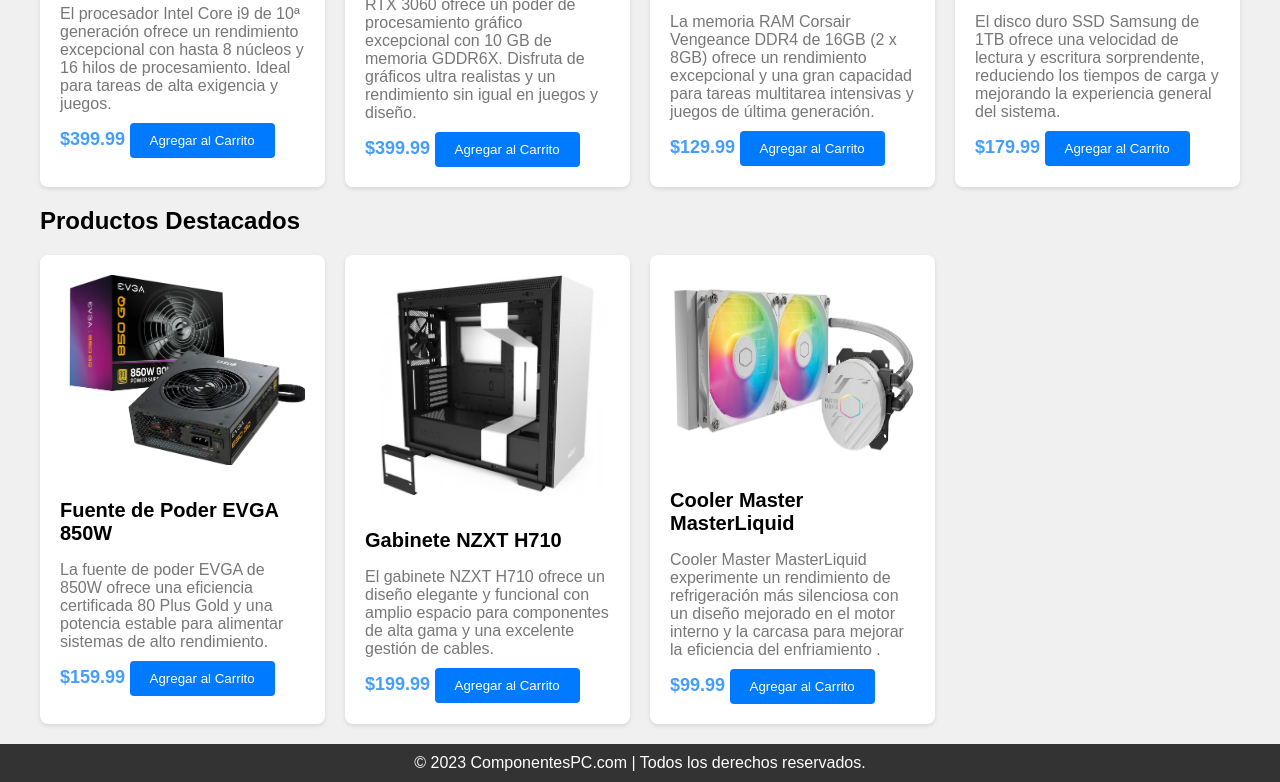
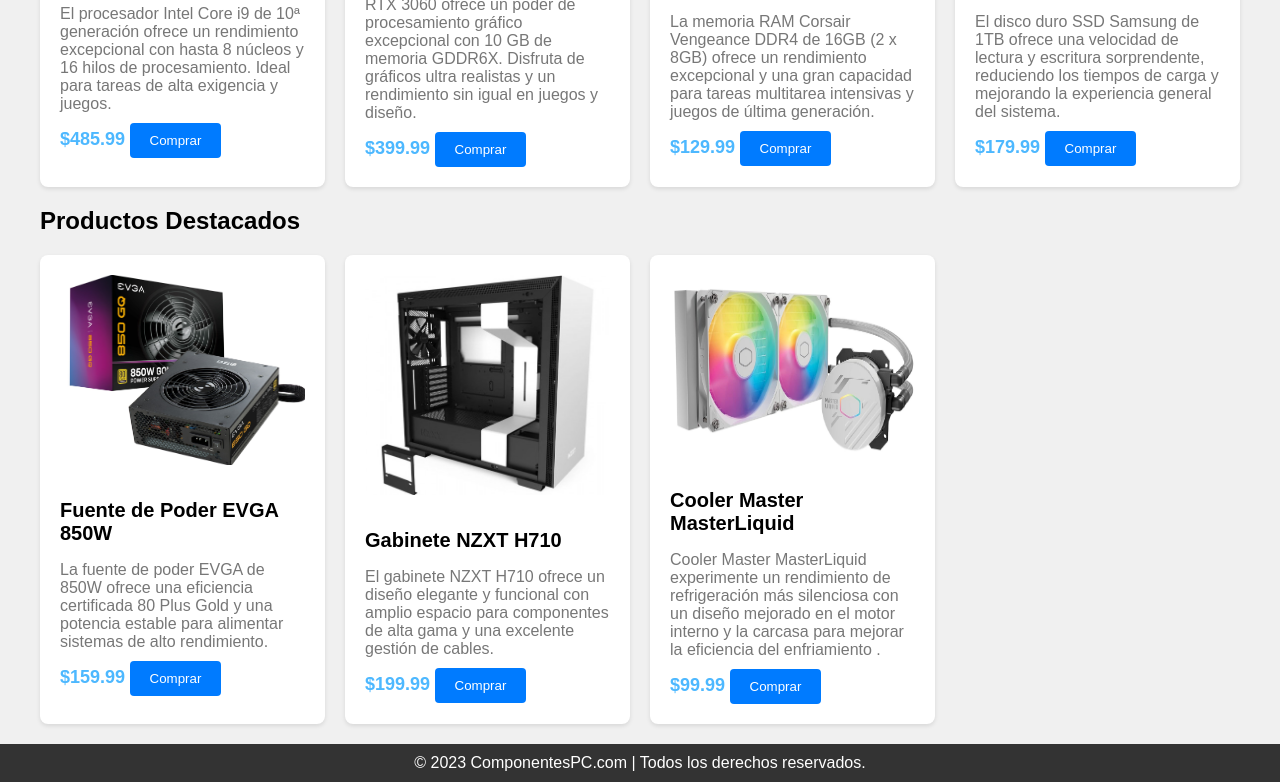
Before and after one commit to mrjose9/Pagina-web-componentes-pc, a plain HTML site: page tienda.html in a window 1280 px wide. Shown: the part 474-1256 px from the top of the page. Drawn offline with Linux system fonts and the light colour scheme.

Commit message:
tienda. html y tienda.css

```diff
--- a/Css/tienda.css
+++ b/Css/tienda.css
@@ -35,6 +35,17 @@
 
 nav a.active {
   background-color: #555;
+  border-radius: 4px;
+}
+
+nav a:hover{
+  background-color: #f0f0f0;
+  color: #333;
+  border-radius: 4px;
+}
+nav a.active:hover {
+  background-color: #080808;
+  color: #fff;
   border-radius: 4px;
 }
 
@@ -76,7 +87,7 @@
 .product span.price {
   font-size: 18px;
   font-weight: bold;
-  color: #459efd;
+  color: #4db8ff;
 }
 
 .product button {
--- a/tienda.html
+++ b/tienda.html
@@ -23,32 +23,30 @@
         <img src="Img/Procesador.jpg" alt="Procesador" height="220px">
         <h3>Procesador Intel Core i9</h3>
         <p>El procesador Intel Core i9 de 10ª generación ofrece un rendimiento excepcional con hasta 8 núcleos y 16 hilos de procesamiento. Ideal para tareas de alta exigencia y juegos.</p>
-        <span class="price">$399.99</span>
-        <button>Agregar al Carrito</button>
+        <span class="price">$485.99</span>
+        <button>Comprar</button>
       </div>
       <div class="product">
         <img src="Img/3060.jpg" alt="Tarjeta Gráfica" height="170px">
         <h3>Tarjeta Gráfica NVIDIA GeForce RTX 3060</h3>
         <p>La tarjeta gráfica NVIDIA GeForce RTX 3060 ofrece un poder de procesamiento gráfico excepcional con 10 GB de memoria GDDR6X. Disfruta de gráficos ultra realistas y un rendimiento sin igual en juegos y diseño.</p>
         <span class="price">$399.99</span>
-        <button>Agregar al Carrito</button>
+        <button>Comprar</button>
       </div>
       <div class="product">
         <img src="Img/Ram.jpg" alt="Memoria RAM" height="205px">
         <h3>Memoria RAM Corsair Vengeance DDR4 16GB</h3>
         <p>La memoria RAM Corsair Vengeance DDR4 de 16GB (2 x 8GB) ofrece un rendimiento excepcional y una gran capacidad para tareas multitarea intensivas y juegos de última generación.</p>
         <span class="price">$129.99</span>
-        <button>Agregar al Carrito</button>
+        <button>Comprar</button>
       </div>
       <div class="product">
         <img src="Img/ssd.jpg" alt="Disco Duro" height="205px">
         <h3>Disco Duro SSD Samsung 1TB</h3>
         <p>El disco duro SSD Samsung de 1TB ofrece una velocidad de lectura y escritura sorprendente, reduciendo los tiempos de carga y mejorando la experiencia general del sistema.</p>
         <span class="price">$179.99</span>
-        <button>Agregar al Carrito</button>
+        <button>Comprar</button>
       </div>
-      <!-- Agrega más productos aquí -->
-
     </section>
     <h2>Productos Destacados</h2>
     <section class="product-list">
@@ -57,21 +55,21 @@
         <h3>Fuente de Poder EVGA 850W</h3>
         <p>La fuente de poder EVGA de 850W ofrece una eficiencia certificada 80 Plus Gold y una potencia estable para alimentar sistemas de alto rendimiento.</p>
         <span class="price">$159.99</span>
-        <button>Agregar al Carrito</button>
+        <button>Comprar</button>
       </div>
       <div class="product">
         <img src="Img/NZXT.jpg" alt="Gabinete" height="220px">
         <h3>Gabinete NZXT H710</h3>
         <p>El gabinete NZXT H710 ofrece un diseño elegante y funcional con amplio espacio para componentes de alta gama y una excelente gestión de cables.</p>
         <span class="price">$199.99</span>
-        <button>Agregar al Carrito</button>
+        <button>Comprar</button>
       </div>
       <div class="product">
         <img src="Img/cooler.jpg" alt="Refrigeracion liquida" height="180px">
         <h3>Cooler Master MasterLiquid</h3>
         <p>Cooler Master MasterLiquid experimente un rendimiento de refrigeración más silenciosa con un diseño mejorado en el motor interno y la carcasa para mejorar la eficiencia del enfriamiento .</p>
         <span class="price">$99.99</span>
-        <button>Agregar al Carrito</button>
+        <button>Comprar</button>
       </div>
       <div></div>
     </section>
```
